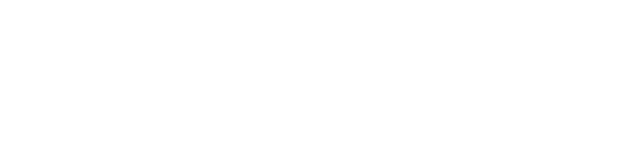
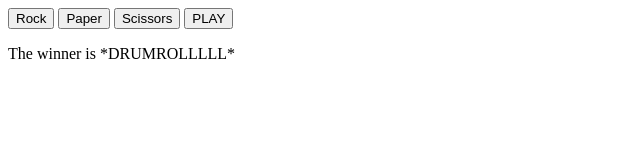
Before and after one commit to Fran1409/rock-paper-scissors, a plain HTML site: page index.html in a window 1280 px wide. Shown: the whole page, without its empty margins (0-640 px from the left). Drawn offline with Linux system fonts and the light colour scheme.

Commit message:
Add content html

```diff
--- a/index.html
+++ b/index.html
@@ -5,7 +5,15 @@
     <title>Rock Paper Scissors</title>
 </head>
 <body>
-
+    <div class="container">
+        <button id="rock">Rock</button>
+        <button id="paper">Paper</button>
+        <button id="scissors">Scissors</button>
+        <button id="play">PLAY</button>
+    </div>
+    <div class="result">
+        <p id="winner">The winner is *DRUMROLLLLL*</p>
+    </div>
     <script src="script.js"></script>
 </body>
 </html>
```
